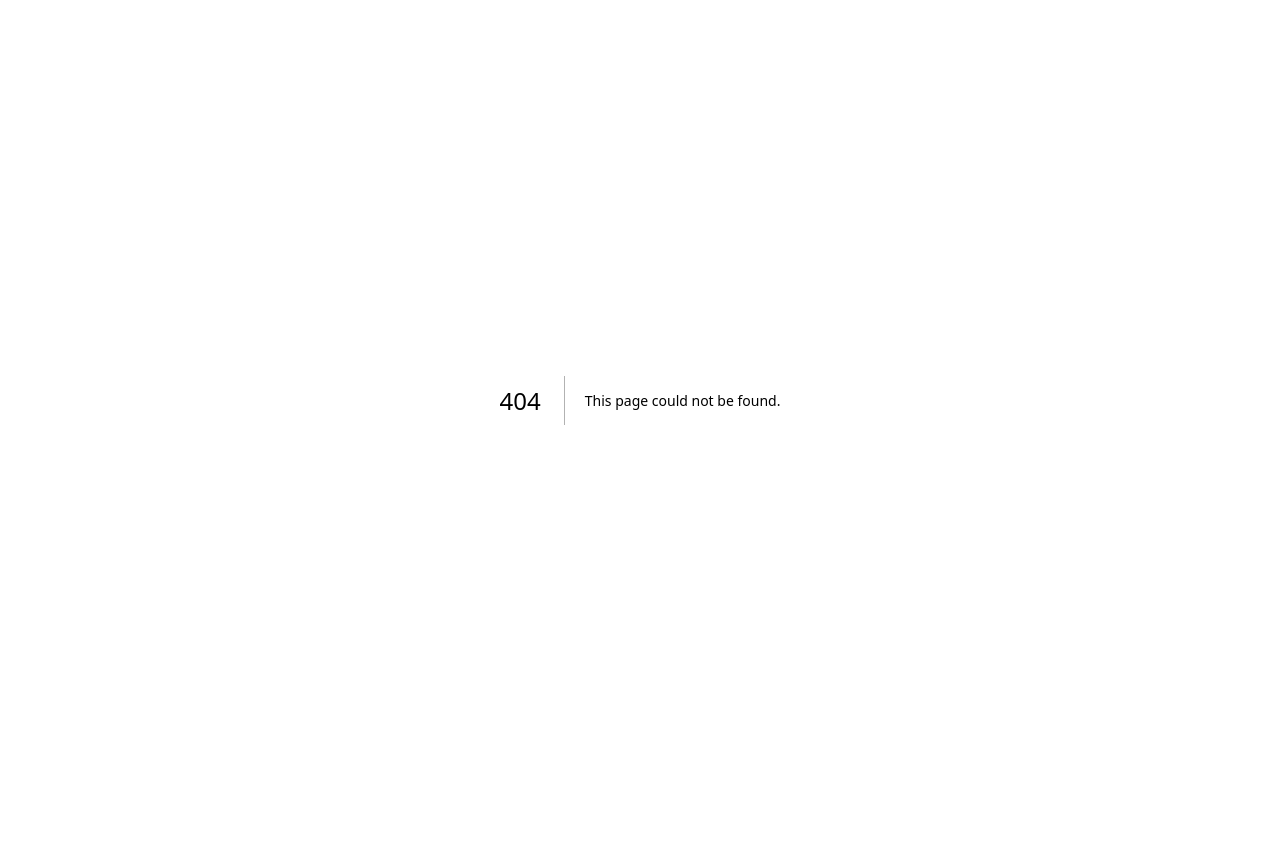
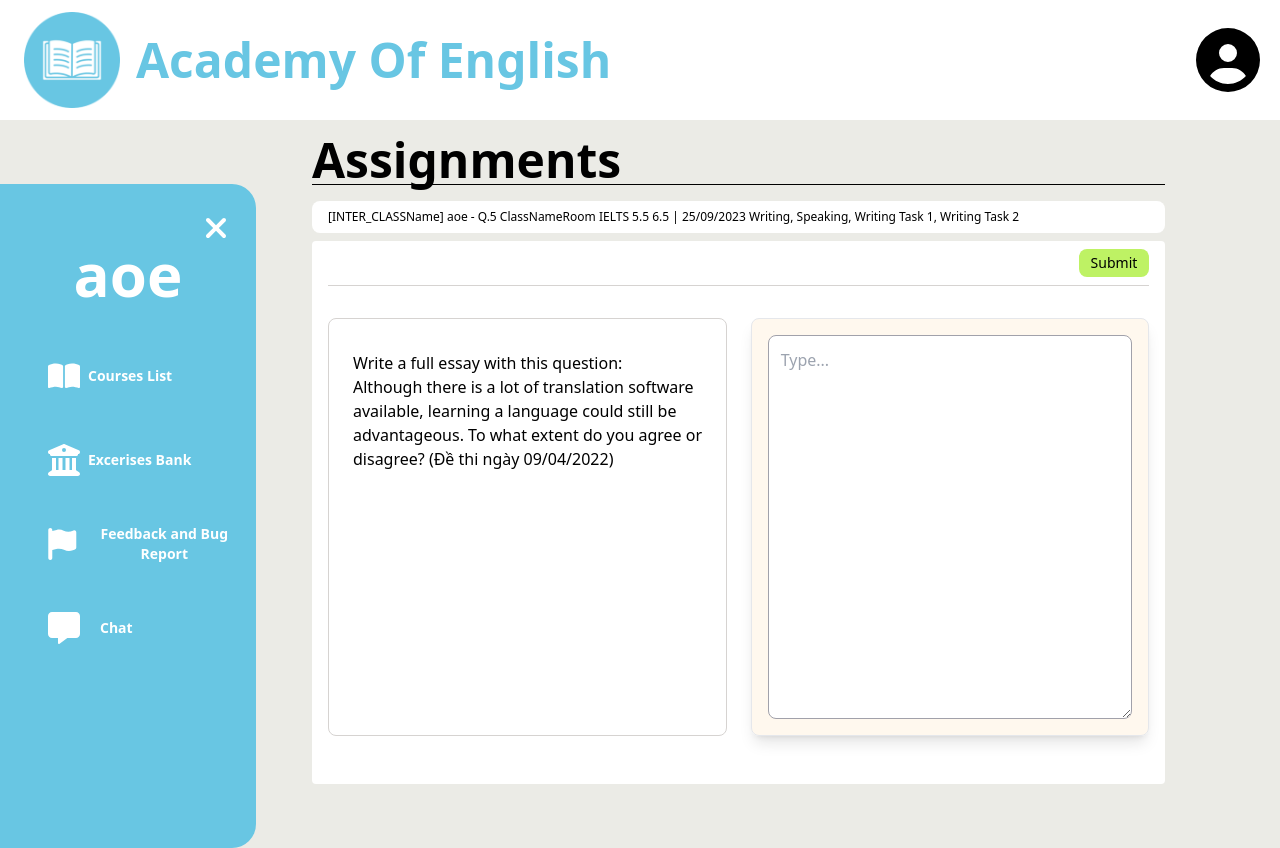
Before and after one commit to DoanVietHung03/English-learning-center-website, a Next.js app: page /ass_writing in a window 1280 px wide. Before the commit this address had no page. Before the commit the page ends 800 px from the top, so only its background shows below. Built offline with nearby package versions, Linux system fonts and the light colour scheme.

Commit message:
addwritingpage

```diff
--- /dev/null
+++ b/src/app/ass_writing/layout.tsx
@@ -0,0 +1,13 @@
+export default function CourseListLayout({
+    children, // will be a page or nested layout
+}: {
+    children: React.ReactNode
+}) {
+    return (
+        <html lang="en">
+            <body className="bg-[#EBEBE6]">
+                {children}
+            </body>
+        </html >
+    )
+}
--- /dev/null
+++ b/src/app/ass_writing/page.tsx
@@ -0,0 +1,44 @@
+import SideBar from "@/components/layout/sideBar"
+import Header from "@/components/layout/header"
+import Link from "next/link"
+import React from "react"
+
+export default function Ass_Reading() {
+    return (
+        <>
+            <Header />
+            <div className="flex">
+                <SideBar />
+                <div className="ml-14 w-2/3">
+                    <div className="mb-4 mt-4 font-poppins font-bold text-5xl border-b border-black">
+                        Assignments
+                    </div>
+                    <div className="mt-4 bg-white rounded-lg">
+                        <div className="p-2 ml-2 font-poppins text-xs">[INTER_CLASSName] aoe - Q.5 ClassNameRoom IELTS 5.5 6.5 | 25/09/2023 Writing, Speaking, Writing Task 1, Writing Task 2</div>
+                    </div>
+
+                    <div className="bg-white mt-2 pb-8 rounded">
+                        <div className="flex items-center justify-end py-2 border-b border-stone-300 mx-4">
+                            <Link href={''}>
+                                <button className="flex items-center bg-lime-300 rounded-lg px-3 py-1 font-poppins text-sm">
+                                    Submit
+                                </button>
+                            </Link>
+                        </div>
+
+                        <div className="grid grid-cols-2 mt-4 py-4 mx-4 gap-6">
+                            <div className="rounded-lg border border-stone-300 pl-6 py-8 pr-4">
+                                Write a full essay with this question:<br/>
+                                Although there is a lot of translation software available, learning a language could still be advantageous. To what extent do you agree or disagree? (Đề thi ngày 09/04/2022)
+                            </div>
+
+                            <div className="bg-orange-100 bg-opacity-40 rounded-lg shadow-lg border flex-col justify-start items-center inline-flex p-4">
+                                <textarea className="w-full rounded-lg border border-zinc-400 p-3 focus:outline-none h-96" id="myText" placeholder="Type..."></textarea>
+                            </div>
+                        </div>
+                    </div>
+                </div>
+            </div>
+        </>
+    )
+}
```
